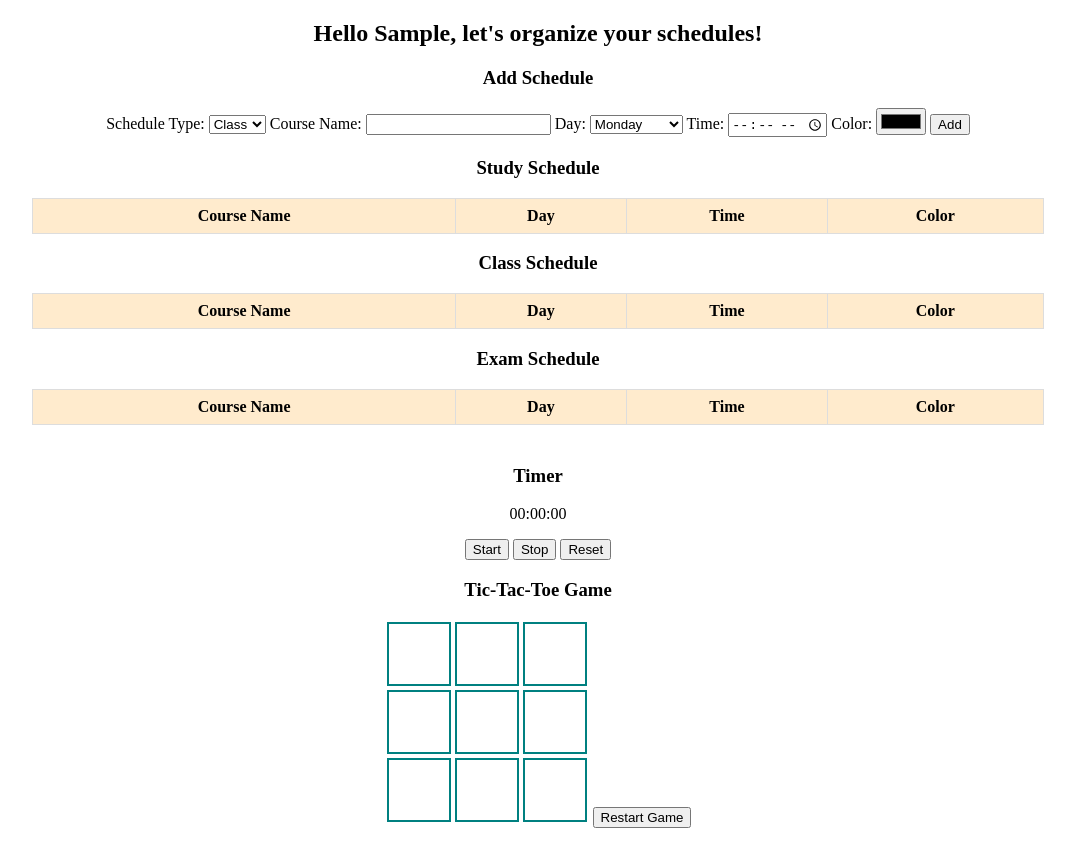
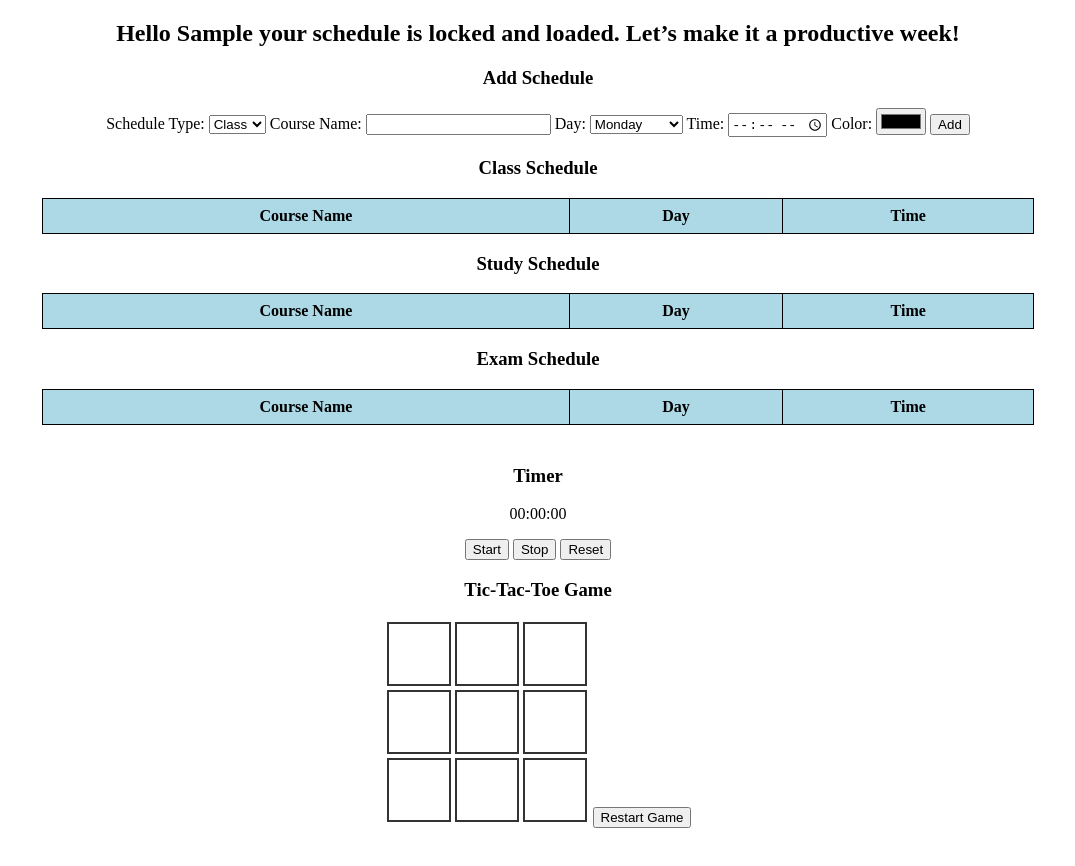
Before and after one commit to cyberEXPL/school-planner, a plain HTML site: page index.html in a window 1280 px wide. Both pictures are taken after typing "Sample", "Sample" into the empty fields and a click on the button "Start Planning". Shown: the whole page, without its empty margins (102-1177 px from the left). Drawn offline with Linux system fonts and the light colour scheme.

Commit message:
Update index.html

```diff
--- a/index.html
+++ b/index.html
@@ -3,10 +3,10 @@
 <head>
     <meta charset="UTF-8">
     <meta name="viewport" content="width=device-width, initial-scale=1.0">
-    <title> Study Planner & Tic-Tac-Toe</title>
-    <style>
-        body {
-    font-family: 'Times New Roman', Times, serif
+    <title>AcademicScheduler</title>
+<style>
+    body {
+    font-family: 'Times New Roman', Times, serif;
     margin: 20px;
     text-align: center;
 }
@@ -26,19 +26,19 @@ table {
 }
 
 th, td {
-    border: 1px solid #ddd;
+    border: 1px solid rgb(0, 0, 0);
     padding: 8px;
 }
 
 th {
-    background-color: blanchedalmond;
+    background-color: lightblue;
 }
 
 .cell {
     width: 60px;
     height: 60px;
     display: inline-block;
-    border: 2px solid teal;
+    border: 2px solid #333;
     line-height: 60px;
     font-size: 24px;
     cursor: pointer;
@@ -65,21 +65,24 @@ th {
 .timer-container {
     margin-top: 40px;
 }
+
 </style>
 </head>
 <body>
     <div class="welcome-container">
-        <h1>Welcome to Zambian Universities Study Planner</h1>
+        <h1>Welcome,Navigate your university life with confidence. You've got this! </h1>
         <p>Please enter your name and university name:</p>
         <form id="userForm">
             <input type="text" id="userName" placeholder="Your Name" required>
             <input type="text" id="uniName" placeholder="University Name" required>
             <button type="submit">Start Planning</button>
         </form>
+        <p id="university"></p>
     </div>
 
-    <div id="mainApp" style="display: none;">
-        <h2>Hello <span id="displayName"></span>, let's organize your schedules!</h2>
+    <div id="mainApp" >
+        <h2>Hello <span id="displayName"></span> your schedule is locked and loaded. Let’s make it a productive week! </h2>
+        <p id="university"></p>
 
         <div class="form-container">
             <h3>Add Schedule</h3>
@@ -111,14 +114,13 @@ th {
         </div>
 
         <div class="timetable-container">
-            <h3>Study Schedule</h3>
-            <table id="timetableStudy">
+            <h3>Class Schedule</h3>
+            <table id="timetableClass">
                 <thead>
                     <tr>
                         <th>Course Name</th>
                         <th>Day</th>
                         <th>Time</th>
-                        <th>Color</th>
                     </tr>
                 </thead>
                 <tbody id="timetableBodyStudy">
@@ -127,14 +129,13 @@ th {
         </div>
 
         <div class="timetable-container">
-            <h3>Class Schedule</h3>
-            <table id="timetableClass">
+            <h3>Study Schedule</h3>
+            <table id="timetableStudy">
                 <thead>
                     <tr>
                         <th>Course Name</th>
                         <th>Day</th>
                         <th>Time</th>
-                        <th>Color</th>
                     </tr>
                 </thead>
                 <tbody id="timetableBodyClass">
@@ -150,7 +151,6 @@ th {
                         <th>Course Name</th>
                         <th>Day</th>
                         <th>Time</th>
-                        <th>Color</th>
                     </tr>
                 </thead>
                 <tbody id="timetableBodyExam">
```
